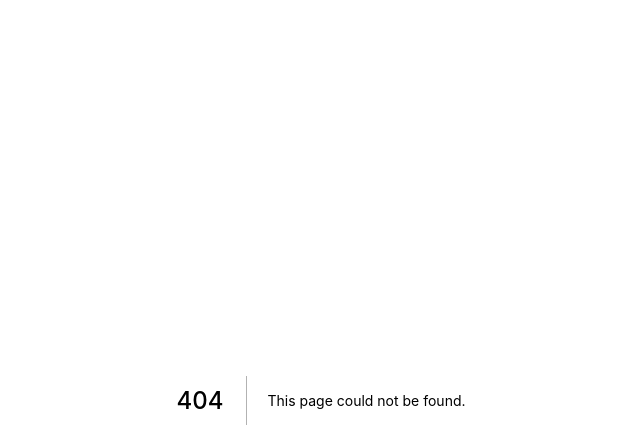
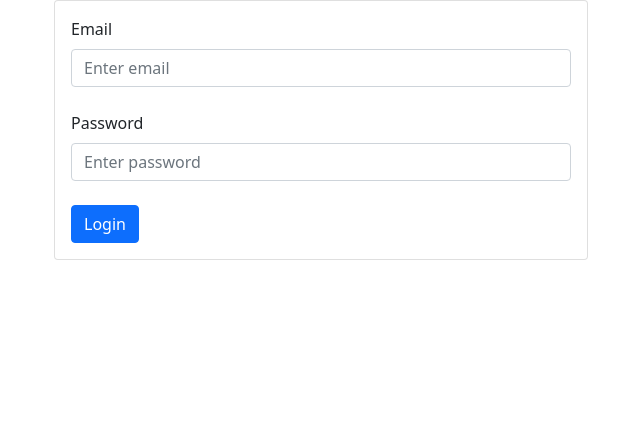
Before and after one commit to RealDevExpert/liveup_web, a Next.js app: page /login in a window 1280 px wide. Before the commit this address had no page. Shown: the top 448 px of the page, without its empty margins (319-959 px from the left). Built offline with nearby package versions, Linux system fonts and the light colour scheme.

Commit message:
implement login

```diff
--- /dev/null
+++ b/features/auth/authService.js
@@ -0,0 +1,18 @@
+import axios from 'axios'
+
+const API_URL = 'http://127.0.0.1:8000/api/v1/auth/'
+
+const login = async (userData) => {
+    const response = await axios.post(API_URL + 'login/', userData)
+
+    if (response.data) {
+        localStorage.setItem('authDetails', JSON.stringify(response.data))
+    }
+    return response.data
+}
+
+const authService = {
+    login
+}
+
+export default authService
--- /dev/null
+++ b/features/auth/authSlice.js
@@ -0,0 +1,66 @@
+import authService from './authService'
+import { createSlice, createAsyncThunk } from '@reduxjs/toolkit'
+
+let authDetails = undefined
+
+if (typeof window !== 'undefined') {
+    authDetails = JSON.parse(localStorage.getItem('authDetails'))
+}
+
+const initialState = {
+    authDetails: authDetails ? authDetails : null,
+    isError: false,
+    isSuccess: false,
+    isLoading: false,
+    message: '',
+}
+
+export const login = createAsyncThunk('auth/login',async (user, thunkAPI) => {
+        try {
+            return await authService.login(user)
+        } catch (error) {
+
+            const message =
+                (error.response &&
+                    error.response.data &&
+                    error.response.data.non_field_errors[0] ||
+                    error.response.data.message) ||
+                error.message ||
+                error.toString()
+            return thunkAPI.rejectWithValue(message)
+        }
+    }
+)
+
+export const authSlice = createSlice({
+    name: 'auth',
+    initialState,
+    reducers: {
+        reset: (state) => {
+            state.isError = false,
+            state.isSuccess = false,
+            state.isLoading = false,
+            state.message = ''
+        }
+    },
+    extraReducers: (builder) => {
+        builder
+        .addCase(login.pending, (state, action) => {
+            state.isLoading = true
+        })
+        .addCase(login.fulfilled, (state, action) => {
+            state.isLoading = false
+            state.isSuccess = true
+            state.authDetails = action.payload
+        })
+        .addCase(login.rejected, (state, action) => {
+            state.isLoading = false,
+            state.isError = true,
+            state.message = action.payload
+            state.authDetails = null
+        })
+    }
+})
+
+export const { reset } = authSlice.actions
+export default authSlice.reducer
--- /dev/null
+++ b/hooks/hooks.js
@@ -0,0 +1,12 @@
+const useNavigator = (router, authDetails) => {
+
+    if (authDetails.user.role === 'Admin') {
+        router.replace('/medics')
+    } else if (authDetails.user.role === 'Receptionist') {
+        router.replace('/receptionists')
+    } else {
+        router.replace('/login')
+    }
+}
+
+export {useNavigator}
--- a/package.json
+++ b/package.json
@@ -9,11 +9,15 @@
     "lint": "next lint"
   },
   "dependencies": {
+    "@reduxjs/toolkit": "^1.8.0",
+    "axios": "^0.26.0",
     "bootstrap": "^5.1.3",
     "next": "12.1.0",
     "react": "17.0.2",
     "react-bootstrap": "^2.1.2",
-    "react-dom": "17.0.2"
+    "react-dom": "17.0.2",
+    "react-redux": "^7.2.6",
+    "react-toastify": "^8.2.0"
   },
   "devDependencies": {
     "eslint": "8.10.0",
--- a/pages/_app.js
+++ b/pages/_app.js
@@ -1,8 +1,19 @@
-import 'bootstrap/dist/css/bootstrap.min.css';
+import "bootstrap/dist/css/bootstrap.min.css";
+import { store } from "../store/store";
+import { Provider } from "react-redux";
+import { ToastContainer } from "react-toastify";
+import 'react-toastify/dist/ReactToastify.css'
 
 
 function LiveUpApp({ Component, pageProps }) {
-  return <Component {...pageProps} />
+  return (
+    <>
+      <Provider store={store}>
+        <Component {...pageProps} />
+      </Provider>
+      <ToastContainer />
+    </>
+  );
 }
 
-export default LiveUpApp
+export default LiveUpApp;
--- /dev/null
+++ b/pages/login.js
@@ -0,0 +1,106 @@
+import Container from "react-bootstrap/Container";
+import Row from "react-bootstrap/Row";
+import Col from "react-bootstrap/Col";
+import Form from "react-bootstrap/Form";
+import Button from "react-bootstrap/Button";
+import Card from "react-bootstrap/Card";
+import { Spinner } from "react-bootstrap";
+import { useEffect, useState } from "react";
+import { useDispatch, useSelector } from "react-redux";
+import { login, reset } from "../features/auth/authSlice";
+import { toast } from "react-toastify";
+import { useRouter } from "next/router";
+import { useNavigator } from "../hooks/hooks";
+
+const Login = () => {
+  const [form, setForm] = useState({ email: "", password: "" });
+
+  const { email, password } = form;
+
+  const dispatch = useDispatch();
+
+  const router = useRouter()
+
+  const { authDetails, isLoading, isError, isSuccess, message } = useSelector(
+    (state) => state.auth
+  );
+
+  useEffect(() => {
+    if (authDetails || isSuccess) {
+      useNavigator(router, authDetails)
+    }
+
+    if (isError) {
+      toast.error(message);
+    }
+
+    dispatch(reset());
+  }, [isError, authDetails]);
+
+  const onInputChange = (e) => {
+    setForm((previousState) => ({
+      ...previousState,
+      [e.target.name]: e.target.value,
+    }));
+  };
+
+  const onLoginFormSubmitted = (e) => {
+    e.preventDefault();
+
+    const userData = { email, password };
+
+    dispatch(login(userData));
+  };
+
+  return (
+    <Container>
+      <Row className="mx-auto">
+        <Col lg={6} className="mx-auto">
+          <Card className="p-3">
+            <Form onSubmit={onLoginFormSubmitted}>
+              <Form.Group className="mb-4" controlId="email">
+                <Form.Label>Email</Form.Label>
+                <Form.Control
+                  required
+                  onChange={onInputChange}
+                  value={email}
+                  name="email"
+                  type="email"
+                  placeholder="Enter email"
+                />
+              </Form.Group>
+
+              <Form.Group className="mb-4" controlId="password">
+                <Form.Label>Password</Form.Label>
+                <Form.Control
+                  required
+                  onChange={onInputChange}
+                  value={password}
+                  name="password"
+                  type="password"
+                  placeholder="Enter password"
+                />
+              </Form.Group>
+
+              <Button variant="primary" type="submit">
+                {isLoading ? (
+                  <Spinner
+                    as="span"
+                    animation="border"
+                    size="sm"
+                    role="status"
+                    aria-hidden="true"
+                  />
+                ) : (
+                  "Login"
+                )}
+              </Button>
+            </Form>
+          </Card>
+        </Col>
+      </Row>
+    </Container>
+  );
+};
+
+export default Login;
--- /dev/null
+++ b/store/store.js
@@ -0,0 +1,8 @@
+import { configureStore } from '@reduxjs/toolkit'
+import authReducer from '../features/auth/authSlice'
+
+export const store =  configureStore({
+    reducer: {
+        auth: authReducer
+    }
+})
```
Also changed, not shown: pages/medics/index.js (added, +16 -0 lines), pages/receptionists/index.js (added, +7 -0 lines), 1 other file (tests, documents, lock files or other folders).
